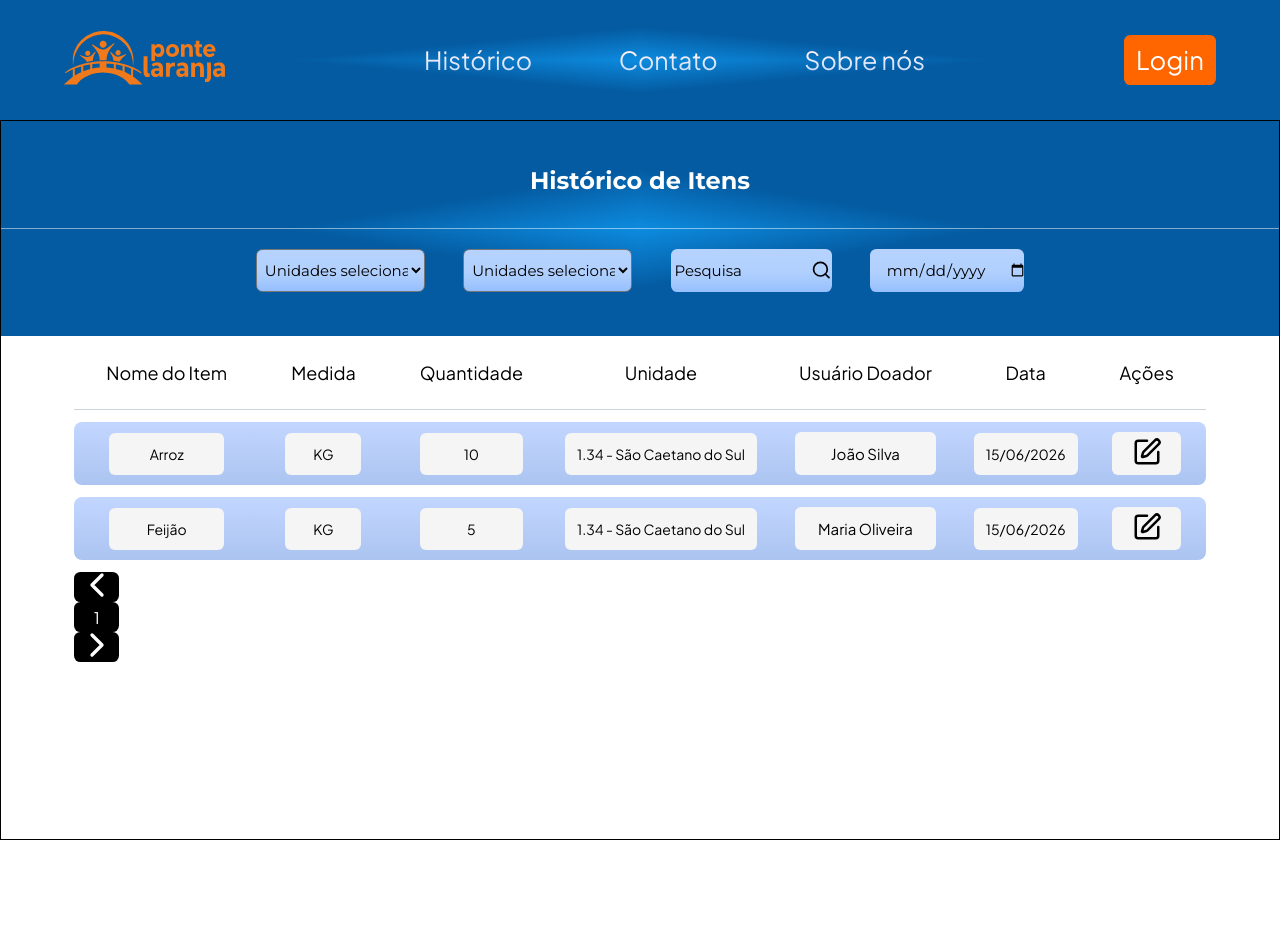
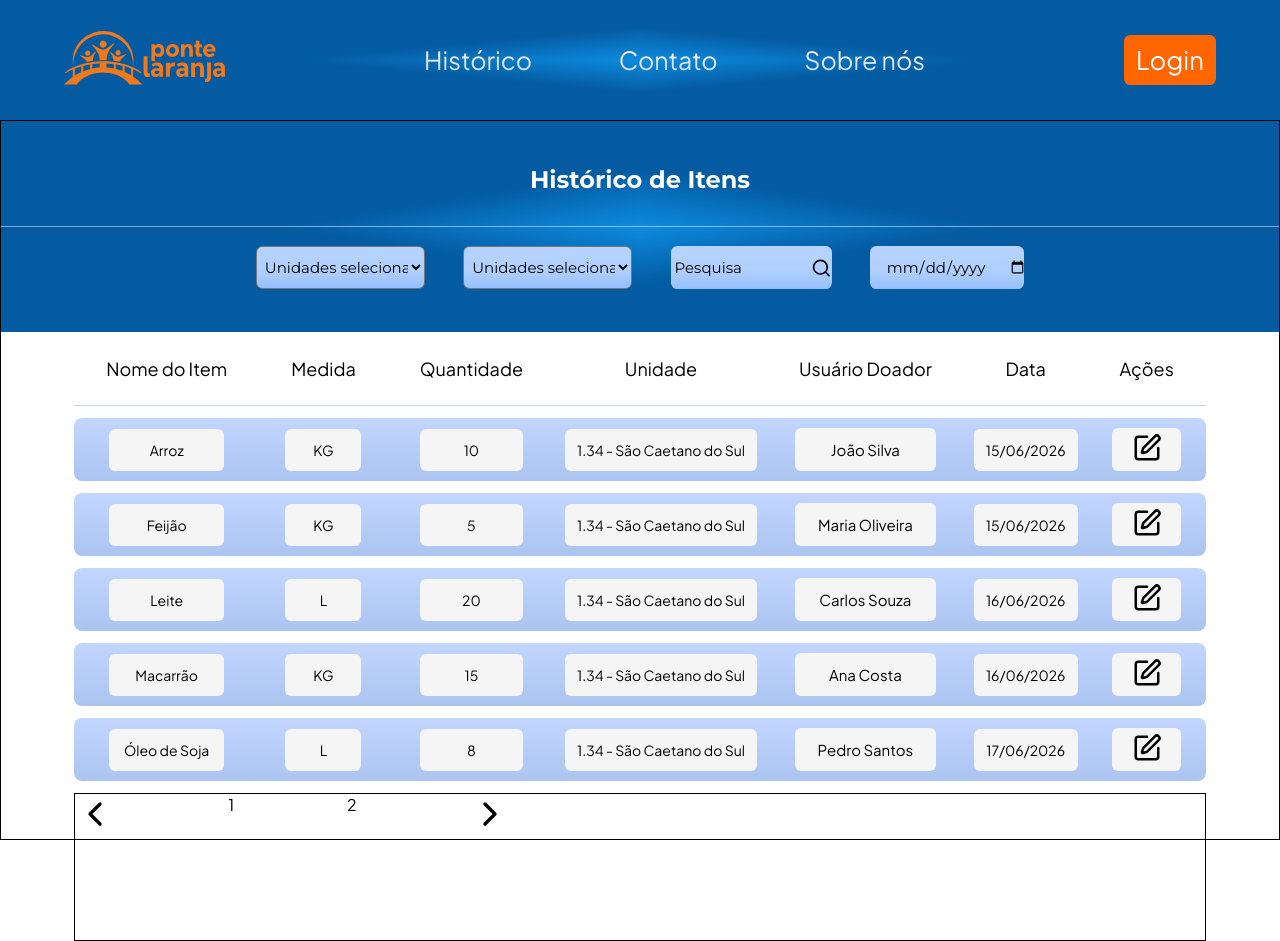
Before and after one commit to PonteLaranja/PonteLaranja_Front, a Next.js app in the folder ponte-laranja/: page /historico_item in a window 1280 px wide. Before the commit the page ends 840 px from the top, so only its background shows below. Built offline with nearby package versions, Linux system fonts and the light colour scheme.

Commit message:
:hammer: fix: finish paginate and finish consumes with mockLog in table :hammer:

```diff
--- a/ponte-laranja/src/components/itens/ItensProps.tsx
+++ b/ponte-laranja/src/components/itens/ItensProps.tsx
@@ -8,11 +8,32 @@ type propsList = {
     page?: string
 }
 
+type itemMock = {
+    logId: string;
+    itemId: string;
+    nomeItem: string;
+    quantidade: number;
+    tipoMedida: string;
+    unidade: string;
+    usuarioDoador: string;
+    data: Date;
+    page?: string
+}
+
+
 type itemMockv2 = LogDoacao
 
 
-export const ItemV2 = ({ page }: propsList) => {
-    // const [log, setLog] = useState<itemMock[]>([])
+
+export const ItemV2 =
+    ({
+        page, logId,
+        itemId, nomeItem,
+        quantidade, tipoMedida,
+        usuarioDoador, data,
+        unidade,
+    }: itemMock) => {
+
         const [log, setLog] = useState<itemMockv2[]>([])
 
 
@@ -32,42 +53,43 @@ export const ItemV2 = ({ page }: propsList) => {
             <>
                 {page == "itensDoados" && (
 
-                log.map((item) => (
-                    <tr key={item.logId} className={styles.conteudo}>
+                    // log.map((item) => (
+                    // log.map((item) => (
+                    <tr key={logId} className={styles.conteudo}>
 
 
                         <td>
                             <div className={`${styles.card} texto_tabela`} id={styles.idade}>
-                                <span>{item.nomeItem}</span>
+                                <span>{nomeItem}</span>
                             </div>
                         </td>
                         <td>
                             <div className={`${styles.card} texto_tabela`} id={styles.tipoMedida}>
-                                <span>{item.tipoMedida}</span>
+                                <span>{tipoMedida}</span>
                             </div>
                         </td>
 
                         <td>
                             <div className={`${styles.card} texto_tabela`} id={styles.quantidade}>
-                                <span>{item.quantidade}</span>
+                                <span>{quantidade}</span>
                             </div>
                         </td>
 
                         <td>
                             <div className={`${styles.card} texto_tabela`} id={styles.unidade}>
-                                <span>{item.unidade}</span>
+                                <span>{unidade}</span>
                             </div>
                         </td>
 
                         <td>
                             <div className={`${styles.card} texto_tabela`} id={styles.usuarioDoador}>
-                                <span>{item.usuarioDoador}</span>
+                                <span>{usuarioDoador}</span>
                             </div>
                         </td>
 
                         <td>
                             <div className={`${styles.card} texto_tabela`} id={styles.data}>
-                                <span>{item.data.toLocaleDateString('pt-BR')}</span>
+                                <span>{data.toLocaleDateString('pt-BR')}</span>
                             </div>
                         </td>
                         <td>
@@ -77,47 +99,47 @@ export const ItemV2 = ({ page }: propsList) => {
                         </td>
 
                     </tr>
-                ))
+                    // ))
                 )}
 
                 {/* Itens da Unidade ! */}
                 {page === "itensUnidade" && (
                     log.map((item) => (
-                    <tr key={item.logId} className={styles.conteudo}>
+                        <tr key={logId} className={styles.conteudo}>
 
 
                             <td>
                                 <div className={`${styles.card} texto_tabela`} id={styles.idade}>
-                                <span>{item.nomeItem}</span>
+                                    <span>{nomeItem}</span>
                                 </div>
                             </td>
                             <td>
                                 <div className={`${styles.card} texto_tabela`} id={styles.tipoMedida}>
-                                <span>{item.tipoMedida}</span>
+                                    <span>{tipoMedida}</span>
                                 </div>
                             </td>
 
                             <td>
                                 <div className={`${styles.card} texto_tabela`} id={styles.quantidade}>
-                                <span>{item.quantidade}</span>
+                                    <span>{quantidade}</span>
                                 </div>
                             </td>
 
                             <td>
                                 <div className={`${styles.card} texto_tabela`} id={styles.unidade}>
-                                <span>{item.unidade}</span>
+                                    <span>{unidade}</span>
                                 </div>
                             </td>
 
                             <td>
                                 <div className={`${styles.card} texto_tabela`} id={styles.usuarioDoador}>
-                                <span>{item.usuarioDoador}</span>
+                                    <span>{usuarioDoador}</span>
                                 </div>
                             </td>
 
                             <td>
                                 <div className={`${styles.card} texto_tabela`} id={styles.data}>
-                                <span>{item.data.toLocaleDateString('pt-BR')}</span>
+                                    <span>{data.toLocaleDateString('pt-BR')}</span>
                                 </div>
                             </td>
                             <td>
@@ -135,40 +157,40 @@ export const ItemV2 = ({ page }: propsList) => {
 
                 {page === "itensRecebidos" && (
                     log.map((item) => (
-                    <tr key={item.logId} className={styles.conteudo}>
+                        <tr key={logId} className={styles.conteudo}>
 
                             <td>
                                 <div className={`${styles.card} texto_tabela`} id={styles.idade}>
-                                <span>{item.nomeItem}</span>
+                                    <span>{nomeItem}</span>
                                 </div>
                             </td>
                             <td>
                                 <div className={`${styles.card} texto_tabela`} id={styles.tipoMedida}>
-                                <span>{item.tipoMedida}</span>
+                                    <span>{tipoMedida}</span>
                                 </div>
                             </td>
 
                             <td>
                                 <div className={`${styles.card} texto_tabela`} id={styles.quantidade}>
-                                <span>{item.quantidade}</span>
+                                    <span>{quantidade}</span>
                                 </div>
                             </td>
 
                             <td>
                                 <div className={`${styles.card} texto_tabela`} id={styles.unidade}>
-                                <span>{item.unidade}</span>
+                                    <span>{unidade}</span>
                                 </div>
                             </td>
 
                             <td>
                                 <div className={`${styles.card} texto_tabela`} id={styles.usuarioDoador}>
-                                <span>{item.usuarioDoador}</span>
+                                    <span>{usuarioDoador}</span>
                                 </div>
                             </td>
 
                             <td>
                                 <div className={`${styles.card} texto_tabela`} id={styles.data}>
-                                <span>{item.data.toLocaleDateString('pt-BR')}</span>
+                                    <span>{data.toLocaleDateString('pt-BR')}</span>
                                 </div>
                             </td>
                             <td>
--- a/ponte-laranja/src/components/lista_itens/ListaItens.tsx
+++ b/ponte-laranja/src/components/lista_itens/ListaItens.tsx
@@ -7,22 +7,28 @@ import ReactPaginate from 'react-paginate'
 import { Item } from '../itens/Itens'
 import { ItemV2 } from '../itens/ItensProps'
 
-type itemMock = {
-    logId: string
-    itemId: string,
-    nomeItem: string,
-    quantidade: number,
-    unidade: string,
-    usuarioDoador: string,
-    data: Date
-}
+import { LogDoacao } from '@/src/pages/api/logHistoricoMock'
+
+type itemMock = LogDoacao
+
+// type itemMock = {
+//     logId: string;
+//     itemId: string;
+//     nomeItem: string;
+//     quantidade: number;
+//     tipoMedida: string;
+//     unidade: string;
+//     usuarioDoador: string;
+//     data: Date;
+// }
 
 
 export const Banner = () => {
 
     const [log, setLog] = useState<itemMock[]>([])
+    const [pesquisa, setPesquisa] = useState("")
+
     const [primeiroItem, setPrimeiroItem] = useState(0)
-    const [pesquisa, setPesquisa] = useState("")
     const numItem = 5
     const ultimoItem = primeiroItem + numItem
     const itensAtuais = log.slice(primeiroItem, ultimoItem)
@@ -34,7 +40,10 @@ export const Banner = () => {
     }
 
     // const itensFiltrados = log.filter((logs) => logs.)
+    // async function pesquisa()
+    // {
 
+    // }
     async function listagem() {
         const dados = await listar()
         setLog(dados)
@@ -78,8 +87,29 @@ export const Banner = () => {
                         </tr>
                     </thead>
                     <tbody className={styles.corpo_f}>
-                        {/* <Item /> */}
-                        <ItemV2 page="itensDoados" />
+                        {itensAtuais.length > 0 ? (
+                            itensAtuais.map((item) => (
+                                <ItemV2
+                                page="itensDoados"
+                                key={item.logId}
+                                itemId={item.itemId}
+                                data={item.data}
+                                quantidade={item.quantidade}
+                                nomeItem={item.nomeItem}
+                                unidade={item.unidade}
+                                usuarioDoador={item.usuarioDoador}
+                                tipoMedida={item.tipoMedida}
+                                logId={item.logId}
+                                 />
+                            ))
+                        ) : (
+                            <tr>
+                                <td>
+                                    <p>oi</p>
+                                </td>
+                            </tr>
+                        )}
+
                     </tbody>
                     {/* <tfoot className={styles.tFooter}>
 
@@ -97,21 +127,28 @@ export const Banner = () => {
                         </tr>
                     </tfoot> */}
                 </table>
-                        <ReactPaginate
+                <nav className={styles.navegacao}>
+                    <ul>
+
+                    <ReactPaginate
                         breakLabel="..."
                         previousLabel={<ChevronLeft size={40} />}
                         onPageChange={alterarPagina}
-                        pageRangeDisplayed={itensAtuais}
+                        pageRangeDisplayed={paginas}
+                        pageCount={paginas}
                         renderOnZeroPageCount={null}
-                        pageClassName={styles.pagina}
-                        pageLinkClassName={styles.pagina_link}
-                        previousClassName={styles.pagina}
-                        nextClassName={styles.pagina}
-                        activeClassName={styles.ativo}
+                        // pageClassName={styles.pagina}
+                        // pageLinkClassName={styles.pagina_link}
+                        // previousClassName={styles.pagina}
+                        // nextClassName={styles.pagina}
+                        // activeClassName={styles.ativo}
+                        // containerClassName={styles.paginacao}
                         nextLabel={<ChevronRight size={40} />}
-                        pageCount={paginas}
 
-                        />
+                    />
+                    </ul>
+                </nav>
+
             </section>
         </>
     )
--- a/ponte-laranja/src/components/lista_itens/listaItens.module.css
+++ b/ponte-laranja/src/components/lista_itens/listaItens.module.css
@@ -211,16 +211,17 @@
     gap: 2%;
 }
 
-.navegacao span {
-    background-color: black;
-    border-radius: .5vw;
-    color: white;
-    display: flex;
-    flex-direction: column;
-    align-items: center;
-    justify-content: center;
-    width: 4%;
-    height: 30px;
+.navegacao ul
+{
+    display: inline-flex;
+    list-style: none;
+    gap: 10%;
+    height: 100%;
+    width: 100%;
+}
+
+.navegacao ul li {
+
 }
 
 .pagina{
@@ -251,7 +252,6 @@
 }
 
 .paginacao li {
-    /* background-color: black; */
     color: black;
     width: 100%;
     display: inline-flex;
--- a/ponte-laranja/src/pages/api/logHistoricoMock.ts
+++ b/ponte-laranja/src/pages/api/logHistoricoMock.ts
@@ -30,47 +30,47 @@ export const logsMock: LogDoacao[] = [
         usuarioDoador: "Maria Oliveira",
         data: new Date("2026-06-15T11:20:00")
     },
-    // {
-    //     logId: "LOG003",
-    //     itemId: "ITEM003",
-    //     nomeItem: "Leite",
-    //     tipoMedida: "L",
-    //     quantidade: 20,
-    //     unidade: "1.34 - São Caetano do Sul",
-    //     usuarioDoador: "Carlos Souza",
-    //     data: new Date("2026-06-16T08:15:00")
-    // },
-    // {
-    //     logId: "LOG004",
-    //     itemId: "ITEM004",
-    //     nomeItem: "Macarrão",
-    //     tipoMedida: "KG",
-    //     quantidade: 15,
-    //     unidade: "1.34 - São Caetano do Sul",
-    //     usuarioDoador: "Ana Costa",
-    //     data: new Date("2026-06-16T14:45:00")
-    // },
-    // {
-    //     logId: "LOG005",
-    //     itemId: "ITEM005",
-    //     nomeItem: "Óleo de Soja",
-    //     tipoMedida: "L",
-    //     quantidade: 8,
-    //     unidade: "1.34 - São Caetano do Sul",
-    //     usuarioDoador: "Pedro Santos",
-    //     data: new Date("2026-06-17T10:00:00")
-    // }
-    // ,
-    // {
-    //     logId: "LOG004",
-    //     itemId: "ITEM004",
-    //     nomeItem: "Macarrão",
-    //     tipoMedida: "KG",
-    //     quantidade: 15,
-    //     unidade: "1.34 - São Caetano do Sul",
-    //     usuarioDoador: "Ana Costa",
-    //     data: new Date("2026-06-16T14:45:00")
-    // },
+    {
+        logId: "LOG003",
+        itemId: "ITEM003",
+        nomeItem: "Leite",
+        tipoMedida: "L",
+        quantidade: 20,
+        unidade: "1.34 - São Caetano do Sul",
+        usuarioDoador: "Carlos Souza",
+        data: new Date("2026-06-16T08:15:00")
+    },
+    {
+        logId: "LOG004",
+        itemId: "ITEM004",
+        nomeItem: "Macarrão",
+        tipoMedida: "KG",
+        quantidade: 15,
+        unidade: "1.34 - São Caetano do Sul",
+        usuarioDoador: "Ana Costa",
+        data: new Date("2026-06-16T14:45:00")
+    },
+    {
+        logId: "LOG005",
+        itemId: "ITEM005",
+        nomeItem: "Óleo de Soja",
+        tipoMedida: "L",
+        quantidade: 8,
+        unidade: "1.34 - São Caetano do Sul",
+        usuarioDoador: "Pedro Santos",
+        data: new Date("2026-06-17T10:00:00")
+    }
+    ,
+    {
+        logId: "LOG004",
+        itemId: "ITEM004",
+        nomeItem: "Macarrão",
+        tipoMedida: "KG",
+        quantidade: 15,
+        unidade: "1.34 - São Caetano do Sul",
+        usuarioDoador: "Ana Costa",
+        data: new Date("2026-06-16T14:45:00")
+    },
     // {
     //     logId: "LOG005",
     //     itemId: "ITEM005",
```
Lines whose indentation alone changed are shown as unchanged.
